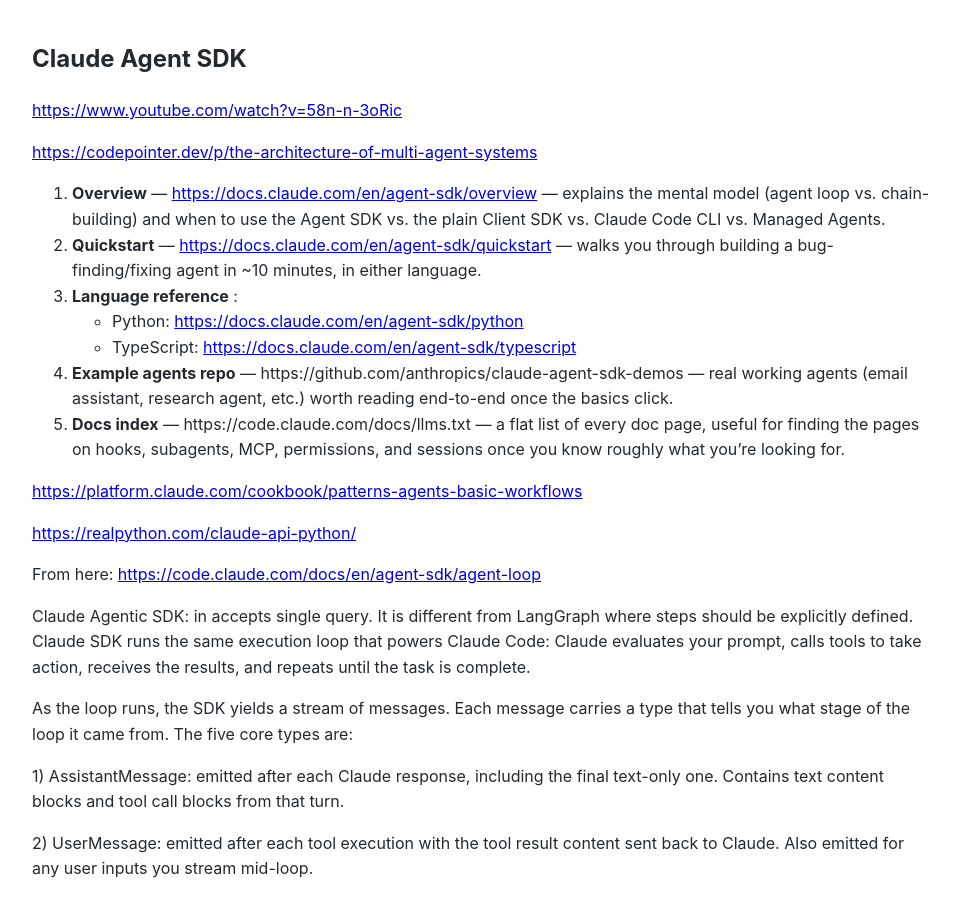
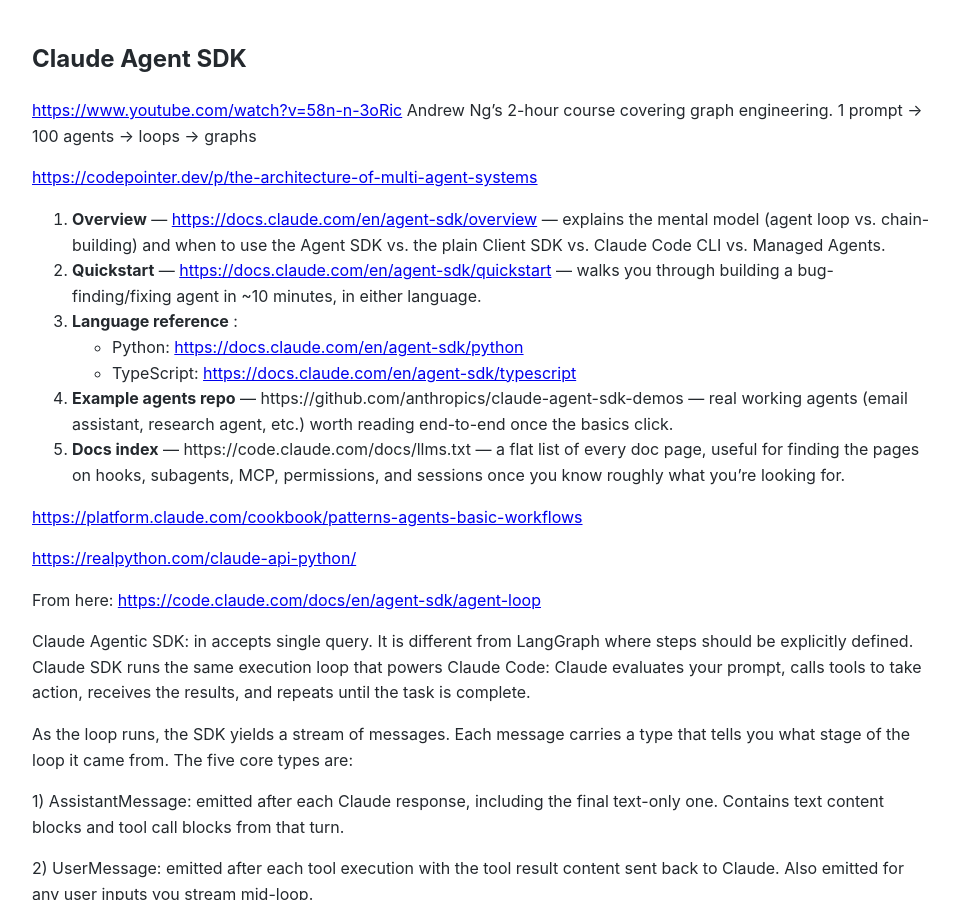
Before and after one commit to Michael-Lubinsky/michael-lubinsky.github.com, a Jekyll site: the page built from ml/claude_agent_sdk.md, in a window 1280 px wide and 900 px high. Shown: the whole window, without its empty margins (158-1117 px from the left). Built offline with Jekyll 4.4.1, drawn with Linux system fonts in a browser that asks for light colours; our own code applies the rules of GitHub Pages for plain Markdown files.

Commit message:
Update Claude Agent SDK documentation
Added a description of Andrew Ng's course on graph engineering.

```diff
--- a/ml/claude_agent_sdk.md
+++ b/ml/claude_agent_sdk.md
@@ -1,6 +1,7 @@
 ## Claude Agent SDK
 
  <https://www.youtube.com/watch?v=58n-n-3oRic>
+Andrew Ng's 2-hour course covering graph engineering. 1 prompt → 100 agents → loops → graphs
 
  <https://codepointer.dev/p/the-architecture-of-multi-agent-systems>
 
```
